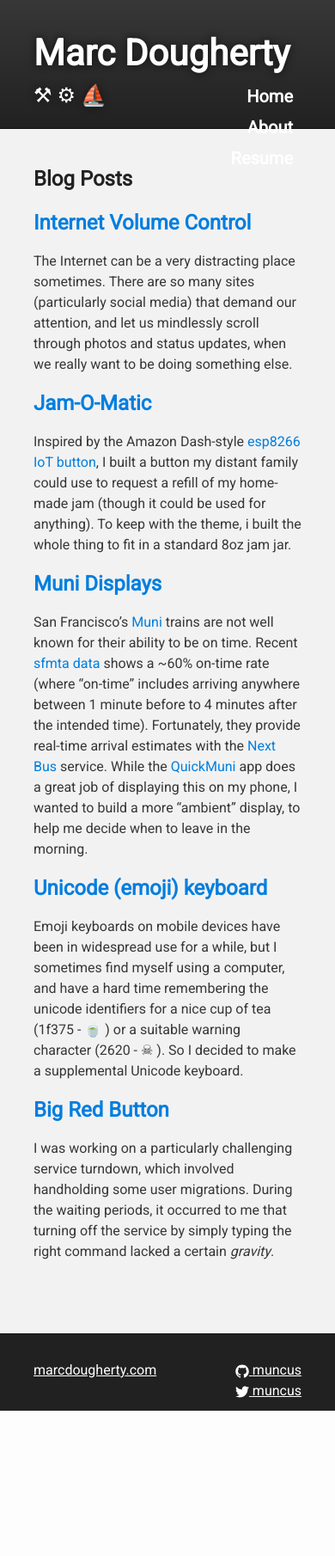
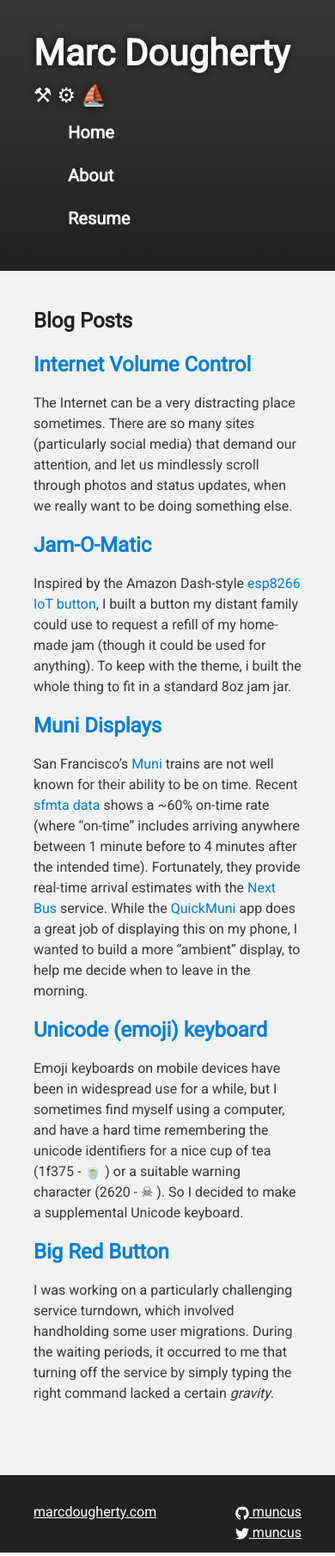
Before and after one commit to marcdougherty/marcdougherty.github.io, a Jekyll site: the page built from index.md, in a window 390 px wide. Shown: the whole page at 86% size. Built offline with Jekyll 4.4.1, drawn with Linux system fonts in a browser that asks for light colours; before the commit the page ends 1645 px from its top, so only the background shows below that.

Commit message:
Make a mobile media query, and fix nav for phones.

```diff
--- a/Gemfile
+++ b/Gemfile
@@ -1,2 +1,6 @@
 source 'https://rubygems.org'
 gem 'github-pages'
+
+group :dev do
+  gem 'therubyracer'
+end
--- a/_includes/header.html
+++ b/_includes/header.html
@@ -9,6 +9,7 @@
           <div>
 
             <div id="project_tagline">{{ site.tagline }}
+            </div>
 
             <div class="nav">
               <ul>
--- a/_sass/layout.scss
+++ b/_sass/layout.scss
@@ -237,3 +237,18 @@
   text-decoration: none;
   list-style-type: none;
 }
+
+@media only screen and (max-width: 800px) {
+  .nav {
+    text-align: left;
+    width: 100%;
+    float: none;
+    ul {
+      display: block;
+    }
+
+    li {
+      display: block;
+    }
+  }
+}
```
